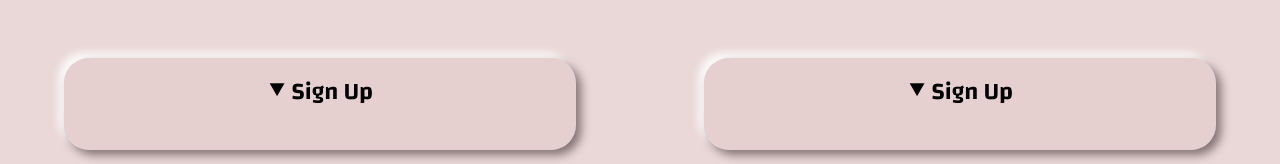
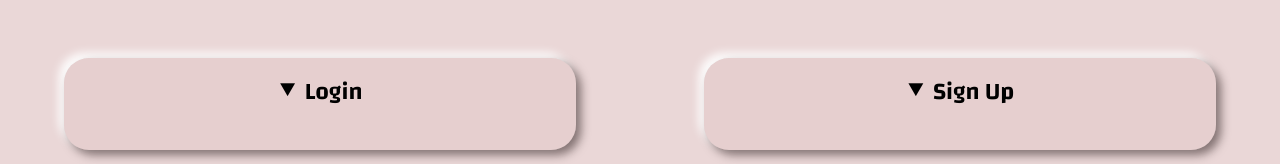
Before and after one commit to KellyJeanneBECK/neumorphism-log-cards, a React (Vite) app: page / in a window 1280 px wide. Shown: the part 166-330 px from the top of the page. Built offline with nearby package versions, Linux system fonts and the light colour scheme; a web font is replaced by a local one.

Commit message:
adding arrow animation

```diff
--- a/src/components/Cards.module.css
+++ b/src/components/Cards.module.css
@@ -27,6 +27,18 @@
   margin: 12px;
   border-radius: 25px;
   text-align: center;
+  display: flex;
+  justify-content: center;
+  gap: 0.5rem;
+}
+
+.arrow {
+  display: block;
+  transition: all 0.5s ease-out;
+}
+
+.rotate {
+  transform: rotate(0.5turn);
 }
 
 .logform {
--- a/src/components/Login.jsx
+++ b/src/components/Login.jsx
@@ -14,7 +14,10 @@ function Login() {
     >
       <h2 onClick={toggleLog}>
         <button className={styles.cardtitle}>
-          <span>&#11206;</span> Sign Up
+          <span className={`${styles.arrow} ${showLog ? styles.rotate : ""}`}>
+            &#11206;
+          </span>{" "}
+          Login
         </button>
       </h2>
       <form
--- a/src/components/Signup.jsx
+++ b/src/components/Signup.jsx
@@ -14,7 +14,10 @@ function Signup() {
     >
       <h2 onClick={toggleSign}>
         <button className={styles.cardtitle}>
-          <span>&#11206;</span> Sign Up
+          <span className={`${styles.arrow} ${showSign ? styles.rotate : ""}`}>
+            &#11206;
+          </span>{" "}
+          Sign Up
         </button>
       </h2>
       <form
```
